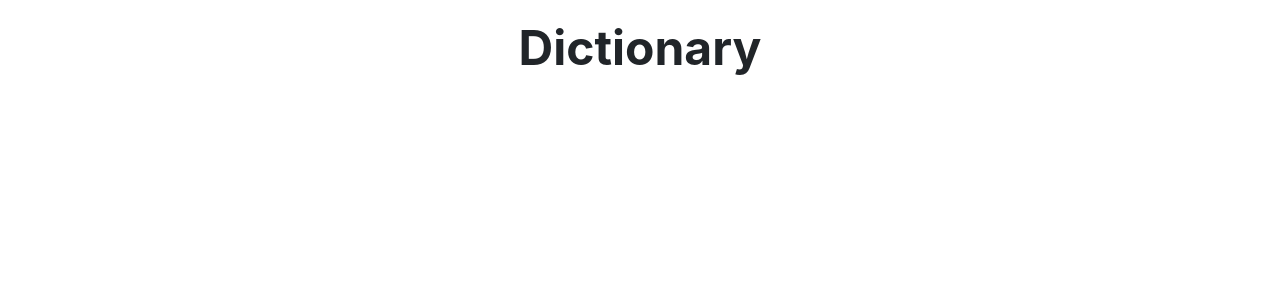
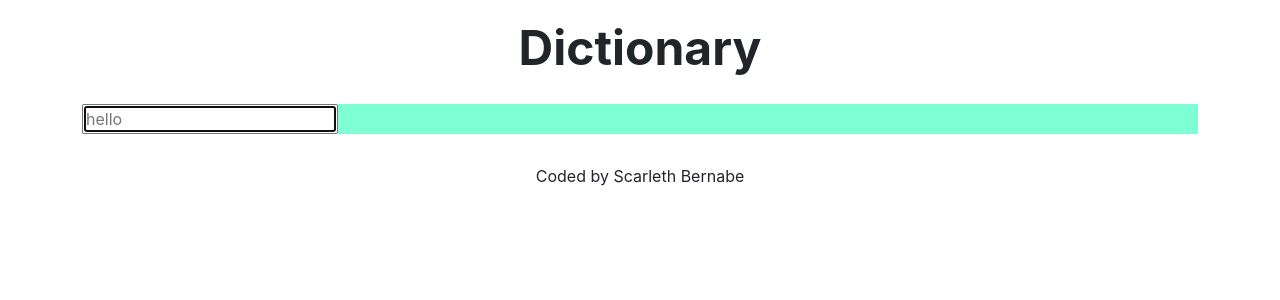
Before and after one commit to sbot19/react-dictionary-app, a React (Create React App) app: page / in a window 1280 px wide. Shown: the top 300 px of the page. Built offline with nearby package versions, Linux system fonts and the light colour scheme.

Commit message:
Added Dictionary Component

```diff
--- a/src/App.css
+++ b/src/App.css
@@ -3,5 +3,9 @@
   font-weight: bolder;
   text-align: center;
   line-height: 2;
+}
 
+.App-footer{
+  margin: 30px 0;
+  text-align: center;
 }
--- a/src/App.js
+++ b/src/App.js
@@ -1,9 +1,16 @@
+import Dictionary from "./Dictionary";
 import "./App.css";
 
 function App() {
   return (
     <div className="App">
-      <h1 className="dictionary-title">Dictionary</h1>
+      <div className="container">
+        <h1 className="dictionary-title">Dictionary</h1>
+        <main>
+          <Dictionary />
+        </main>
+        <footer className="App-footer">Coded by Scarleth Bernabe</footer>
+      </div>
     </div>
   );
 }
--- /dev/null
+++ b/src/Dictionary.css
@@ -0,0 +1,3 @@
+.Dictionary {
+background: aquamarine;
+}
--- /dev/null
+++ b/src/Dictionary.js
@@ -0,0 +1,28 @@
+import React, { useState } from "react";
+import "./Dictionary.css";
+
+export default function Dictionary() {
+  let [keyword, setKeyword] = useState("");
+  function search(event) {
+    event.preventDefault();
+    alert(`Searching for ${keyword} definition`);
+  }
+
+  function handleKeywordChange(event) {
+    setKeyword(event.target.value);
+    //This is a whenever a state is changes; The state changes whenever the keyword changes
+  }
+
+  return (
+    <div className="Dictionary">
+      <form onSubmit={search}>
+        <input
+          type="search"
+          placeholder="hello"
+          autoFocus={true}
+          onChange={handleKeywordChange}
+        />
+      </form>
+    </div>
+  );
+}
```
